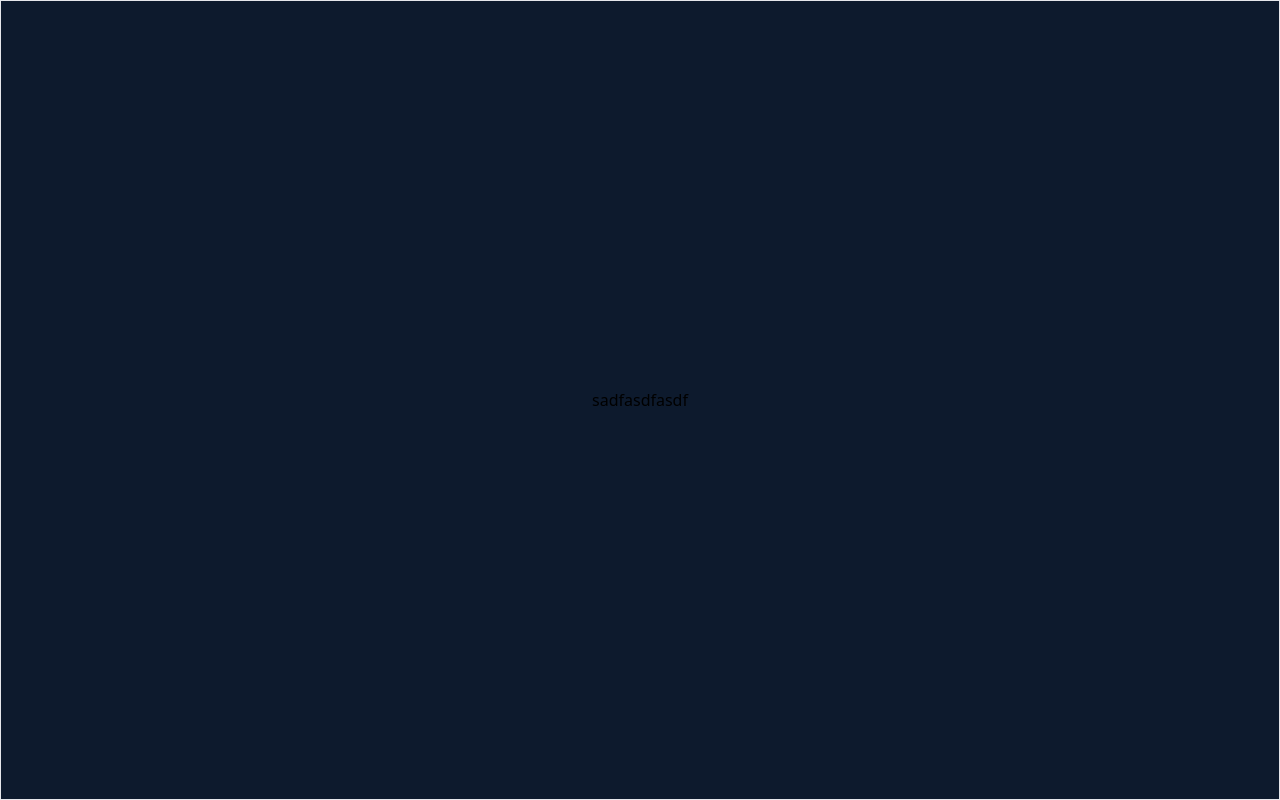
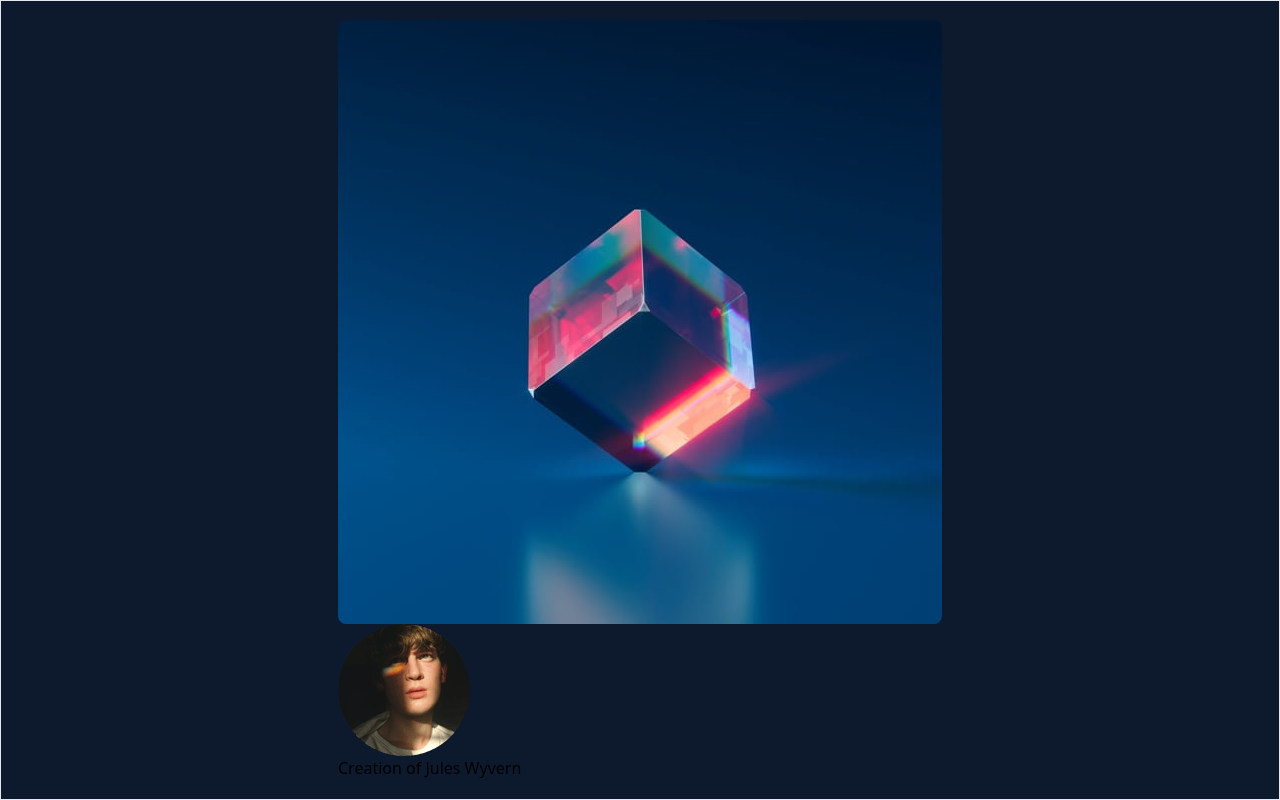
Before and after one commit to HarikrishnanYPR1707/nft-preview-card-component, a React (Vite) app: page / in a window 1280 px wide. Built offline with nearby package versions, Linux system fonts and the light colour scheme.

Commit message:
added padding

```diff
--- a/src/App.jsx
+++ b/src/App.jsx
@@ -3,7 +3,7 @@ import NftCardPreview from "./components/NftCardPreview";
 
 const App = () => {
   return (
-    <section className="flex h-screen items-center justify-center border">
+    <section className="flex h-screen items-center justify-center border p-6">
       <NftCardPreview />
     </section>
   );
--- a/src/components/NftCardPreview.jsx
+++ b/src/components/NftCardPreview.jsx
@@ -1,7 +1,35 @@
 import React from "react";
 
 const NftCardPreview = () => {
-  return <div className="">sadfasdfasdf</div>;
+  return (
+    <div className="">
+      {/* image section  */}
+      <div className="w-full overflow-hidden rounded-lg">
+        <img src="/image-equilibrium.jpg" alt="image" />
+      </div>
+      {/* header and para section  */}
+      <div className="">
+        <h1 className=""></h1>
+        <p className=""></p>
+      </div>
+      {/* value and time section  */}
+      <div className="">
+        <p className=""></p>
+        <p className=""></p>
+      </div>
+      {/*  Divider  */}
+      <div className="" />
+      {/* Avatar and creator section  */}
+      <div className="">
+        <div className="">
+          <img src="/image-avatar.png" alt="avatar" />
+        </div>
+        <p className="">
+          Creation of <span className="">Jules Wyvern</span>
+        </p>
+      </div>
+    </div>
+  );
 };
 
 export default NftCardPreview;
```
